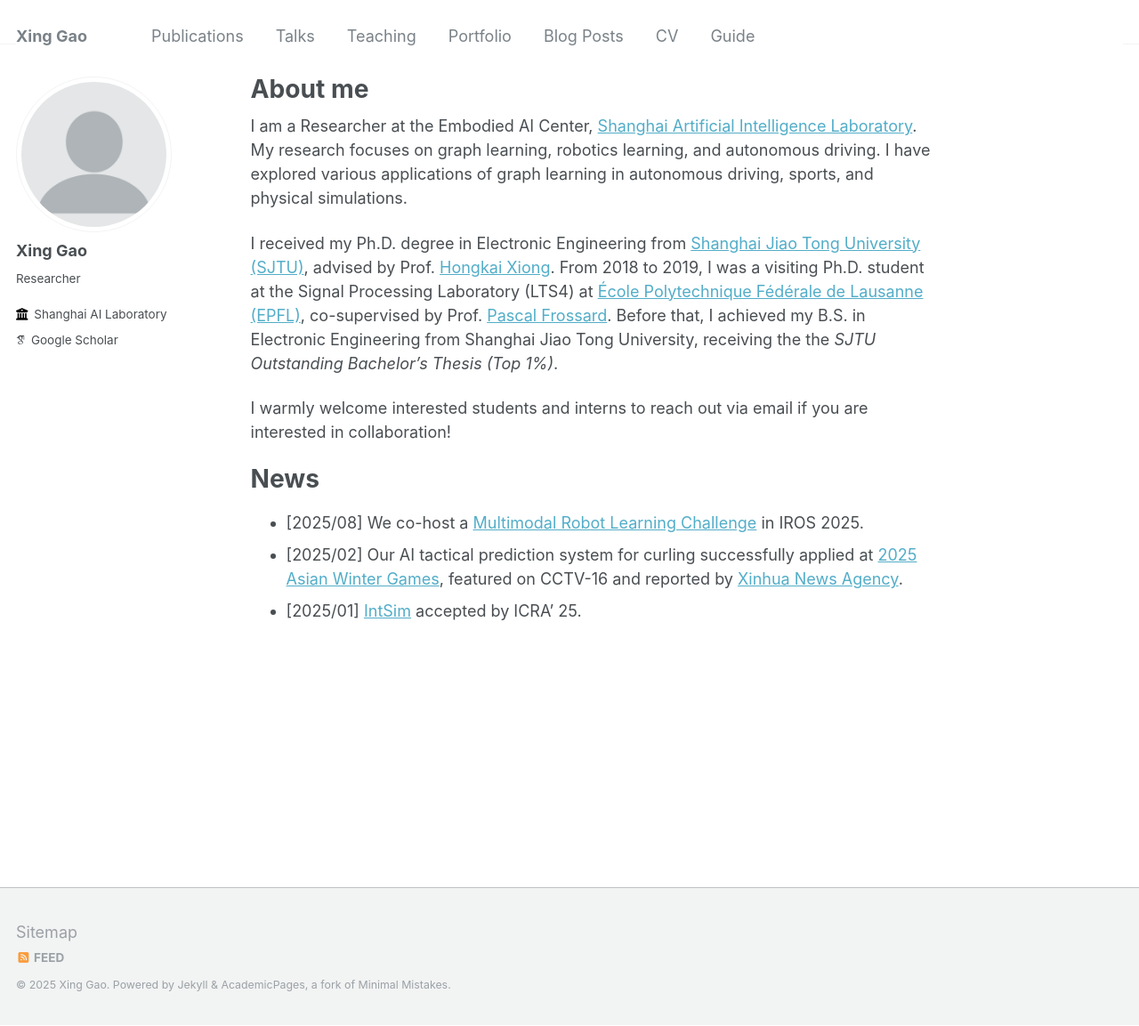
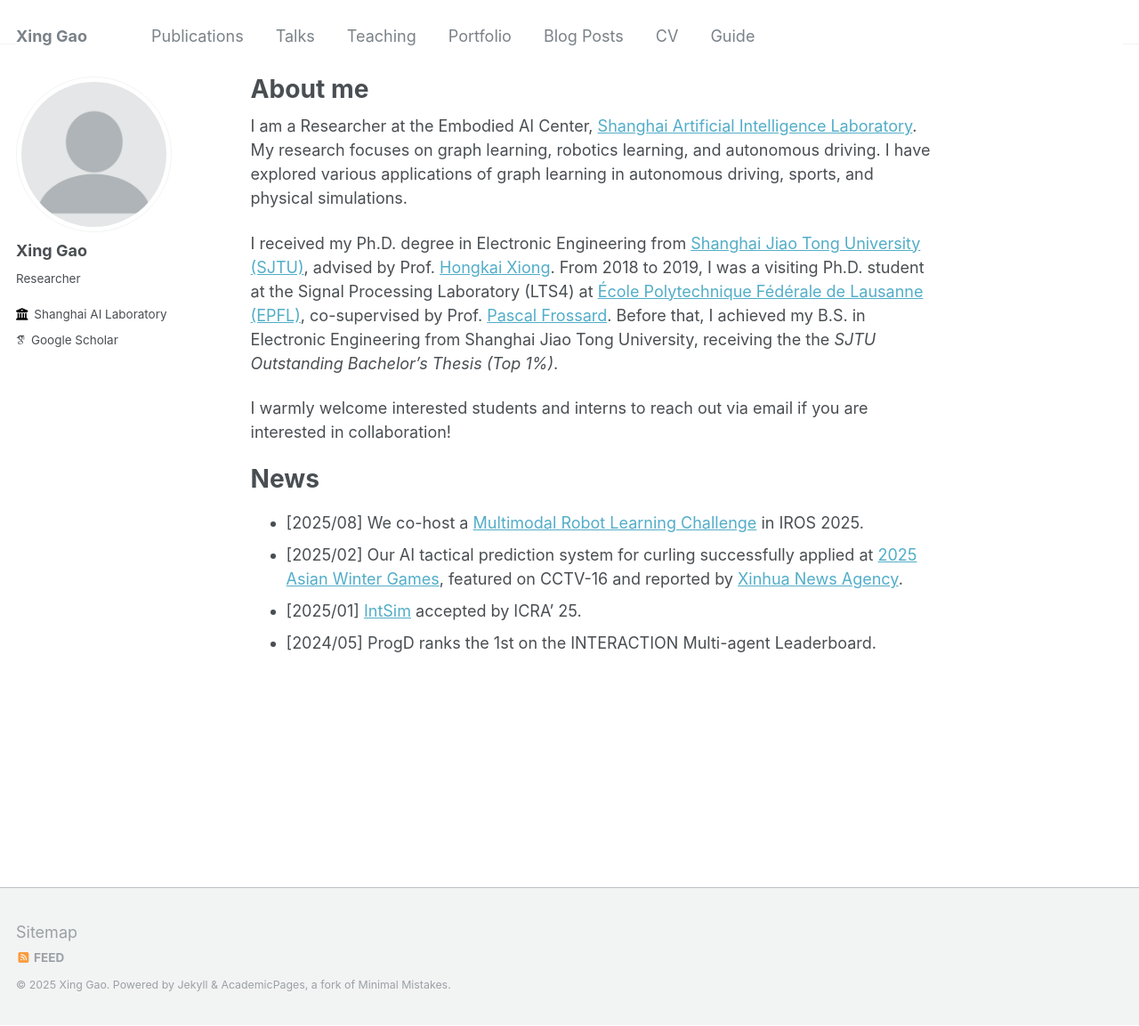
Before and after one commit to william-gx/william-gx.github.io, a Jekyll site: the page built from _pages/about.md, in a window 1280 px wide and 1153 px high. Shown: the whole window at 89% size. Built offline with Jekyll 4.4.1, drawn with Linux system fonts in a browser that asks for light colours; some web fonts are replaced.

Commit message:
Update about.md

```diff
--- a/_pages/about.md
+++ b/_pages/about.md
@@ -17,3 +17,4 @@ News
 * \[2025/08\] We co-host a [Multimodal Robot Learning Challenge](https://internrobotics.shlab.org.cn/challenge/2025/) in IROS 2025.
 * \[2025/02\] Our AI tactical prediction system for curling successfully applied at [2025 Asian Winter Games](https://www.harbin2025.com/english/index.html), featured on CCTV-16 and reported by [Xinhua News Agency](https://www.news.cn/sports/20250214/96fecff076cf4918bcbacc2540d6f837/c.html).
 * \[2025/01\] [IntSim](https://arxiv.org/abs/2503.05180) accepted by ICRA' 25.
+* \[2024/05\] ProgD ranks the 1st on the INTERACTION Multi-agent Leaderboard.
```
